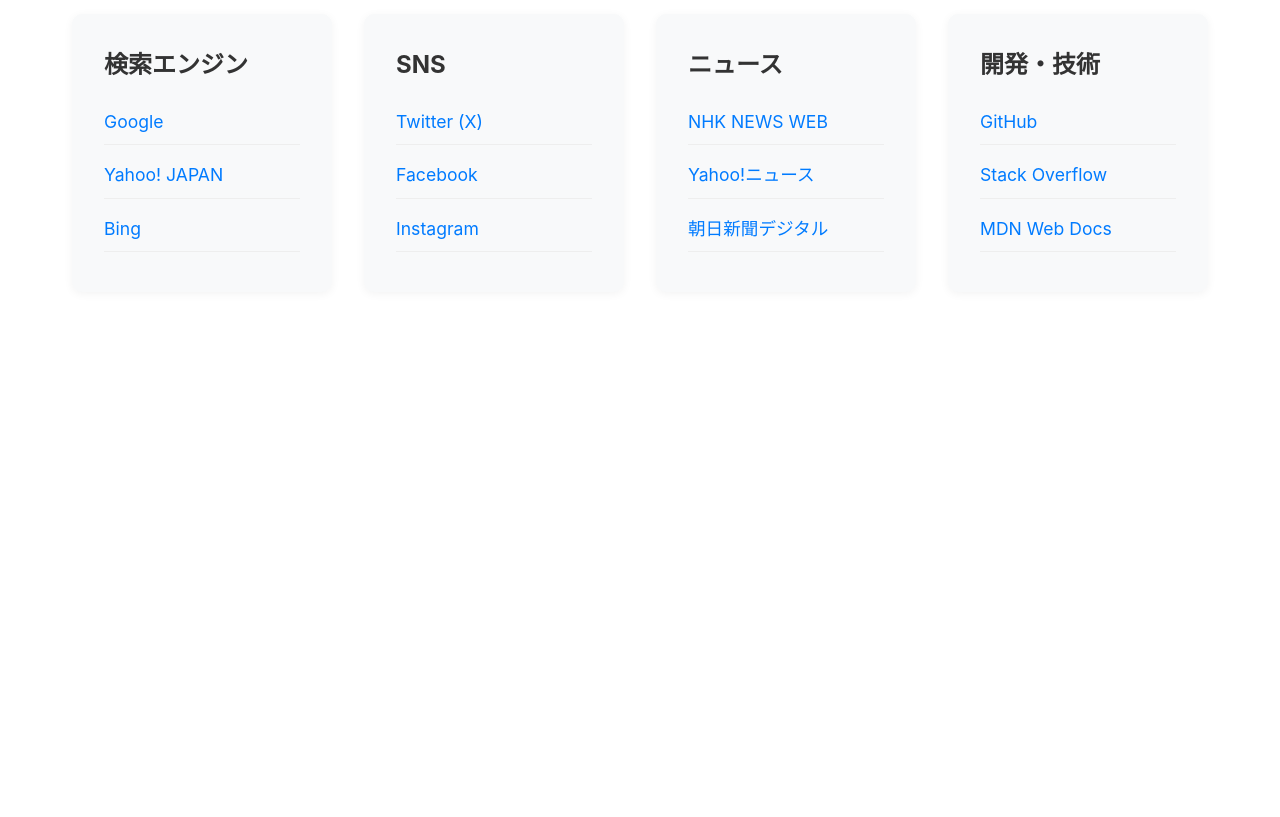
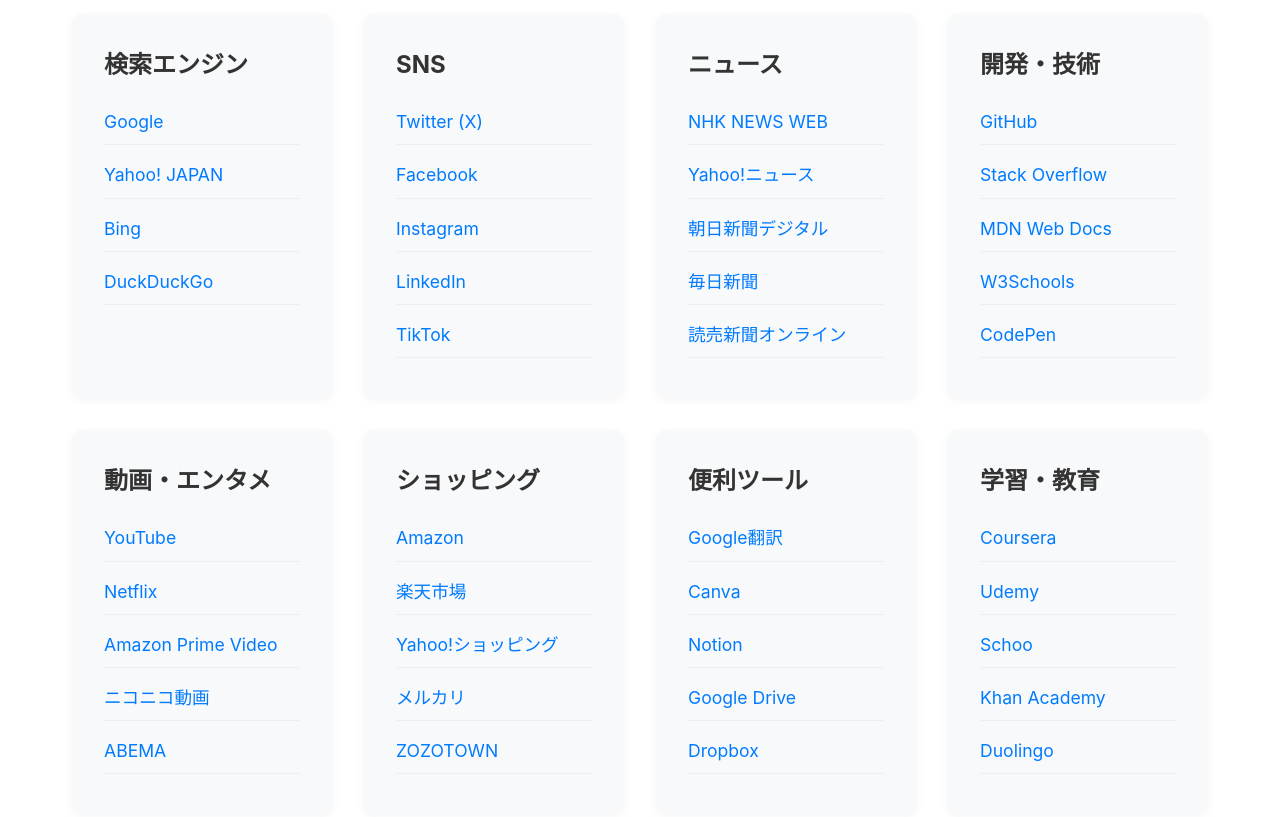
Before and after one commit to llmtst123/web, a plain HTML site: page link.html in a window 1280 px wide. Shown: the part 404-1221 px from the top of the page. Before the commit the page ends 800 px from the top, so only its background shows below. Drawn offline with Linux system fonts and the light colour scheme.

Commit message:
Update link.html

```diff
--- a/link.html
+++ b/link.html
@@ -61,6 +61,7 @@
                             <li><a href="https://www.google.com" target="_blank">Google</a></li>
                             <li><a href="https://www.yahoo.co.jp" target="_blank">Yahoo! JAPAN</a></li>
                             <li><a href="https://www.bing.com" target="_blank">Bing</a></li>
+                            <li><a href="https://duckduckgo.com" target="_blank">DuckDuckGo</a></li>
                         </ul>
                     </div>
 
@@ -71,6 +72,8 @@
                             <li><a href="https://twitter.com" target="_blank">Twitter (X)</a></li>
                             <li><a href="https://www.facebook.com" target="_blank">Facebook</a></li>
                             <li><a href="https://www.instagram.com" target="_blank">Instagram</a></li>
+                            <li><a href="https://www.linkedin.com" target="_blank">LinkedIn</a></li>
+                            <li><a href="https://www.tiktok.com" target="_blank">TikTok</a></li>
                         </ul>
                     </div>
 
@@ -81,6 +84,8 @@
                             <li><a href="https://www3.nhk.or.jp/news/" target="_blank">NHK NEWS WEB</a></li>
                             <li><a href="https://news.yahoo.co.jp" target="_blank">Yahoo!ニュース</a></li>
                             <li><a href="https://www.asahi.com" target="_blank">朝日新聞デジタル</a></li>
+                            <li><a href="https://mainichi.jp" target="_blank">毎日新聞</a></li>
+                            <li><a href="https://www.yomiuri.co.jp" target="_blank">読売新聞オンライン</a></li>
                         </ul>
                     </div>
 
@@ -91,6 +96,56 @@
                             <li><a href="https://github.com" target="_blank">GitHub</a></li>
                             <li><a href="https://stackoverflow.com" target="_blank">Stack Overflow</a></li>
                             <li><a href="https://developer.mozilla.org" target="_blank">MDN Web Docs</a></li>
+                            <li><a href="https://www.w3schools.com" target="_blank">W3Schools</a></li>
+                            <li><a href="https://codepen.io" target="_blank">CodePen</a></li>
+                        </ul>
+                    </div>
+
+                    <!-- 動画・エンタメ -->
+                    <div class="link-category">
+                        <h2>動画・エンタメ</h2>
+                        <ul class="link-list">
+                            <li><a href="https://www.youtube.com" target="_blank">YouTube</a></li>
+                            <li><a href="https://www.netflix.com" target="_blank">Netflix</a></li>
+                            <li><a href="https://www.amazon.co.jp/prime" target="_blank">Amazon Prime Video</a></li>
+                            <li><a href="https://www.nicovideo.jp" target="_blank">ニコニコ動画</a></li>
+                            <li><a href="https://abema.tv" target="_blank">ABEMA</a></li>
+                        </ul>
+                    </div>
+
+                    <!-- ショッピング -->
+                    <div class="link-category">
+                        <h2>ショッピング</h2>
+                        <ul class="link-list">
+                            <li><a href="https://www.amazon.co.jp" target="_blank">Amazon</a></li>
+                            <li><a href="https://www.rakuten.co.jp" target="_blank">楽天市場</a></li>
+                            <li><a href="https://shopping.yahoo.co.jp" target="_blank">Yahoo!ショッピング</a></li>
+                            <li><a href="https://www.mercari.com" target="_blank">メルカリ</a></li>
+                            <li><a href="https://www.zozotown.com" target="_blank">ZOZOTOWN</a></li>
+                        </ul>
+                    </div>
+
+                    <!-- 便利ツール -->
+                    <div class="link-category">
+                        <h2>便利ツール</h2>
+                        <ul class="link-list">
+                            <li><a href="https://translate.google.com" target="_blank">Google翻訳</a></li>
+                            <li><a href="https://www.canva.com" target="_blank">Canva</a></li>
+                            <li><a href="https://www.notion.so" target="_blank">Notion</a></li>
+                            <li><a href="https://drive.google.com" target="_blank">Google Drive</a></li>
+                            <li><a href="https://www.dropbox.com" target="_blank">Dropbox</a></li>
+                        </ul>
+                    </div>
+
+                    <!-- 学習・教育 -->
+                    <div class="link-category">
+                        <h2>学習・教育</h2>
+                        <ul class="link-list">
+                            <li><a href="https://www.coursera.org" target="_blank">Coursera</a></li>
+                            <li><a href="https://www.udemy.com" target="_blank">Udemy</a></li>
+                            <li><a href="https://schoo.jp" target="_blank">Schoo</a></li>
+                            <li><a href="https://www.khanacademy.org" target="_blank">Khan Academy</a></li>
+                            <li><a href="https://duolingo.com" target="_blank">Duolingo</a></li>
                         </ul>
                     </div>
                 </div>
```
